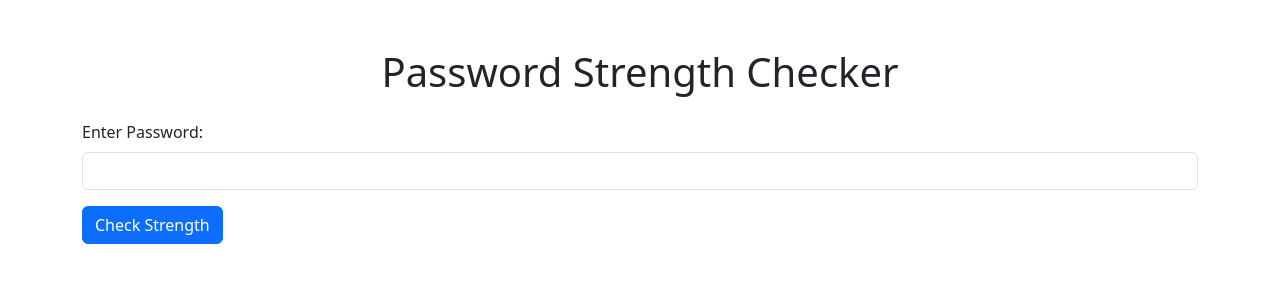
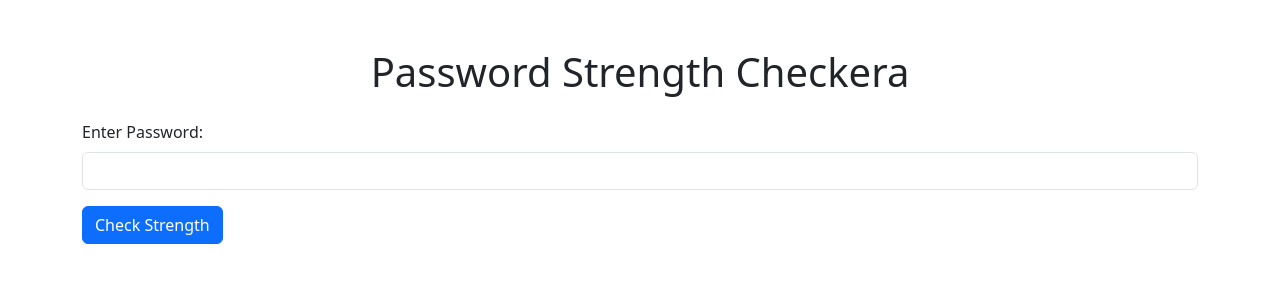
Before and after one commit to lekanjava/passwordchecker, a Flask app: page / in a window 1280 px wide. Shown: the top 300 px of the page. Run offline with Flask 3, Linux system fonts and the light colour scheme.

Commit message:
udpate to title

```diff
--- a/templates/index.html
+++ b/templates/index.html
@@ -8,7 +8,7 @@
 </head>
 <body>
     <div class="container mt-5">
-        <h1 class="text-center">Password Strength Checker</h1>
+        <h1 class="text-center">Password Strength Checkera</h1>
         <form method="POST" class="mt-4">
             <div class="mb-3">
                 <label for="password" class="form-label">Enter Password:</label>
```
